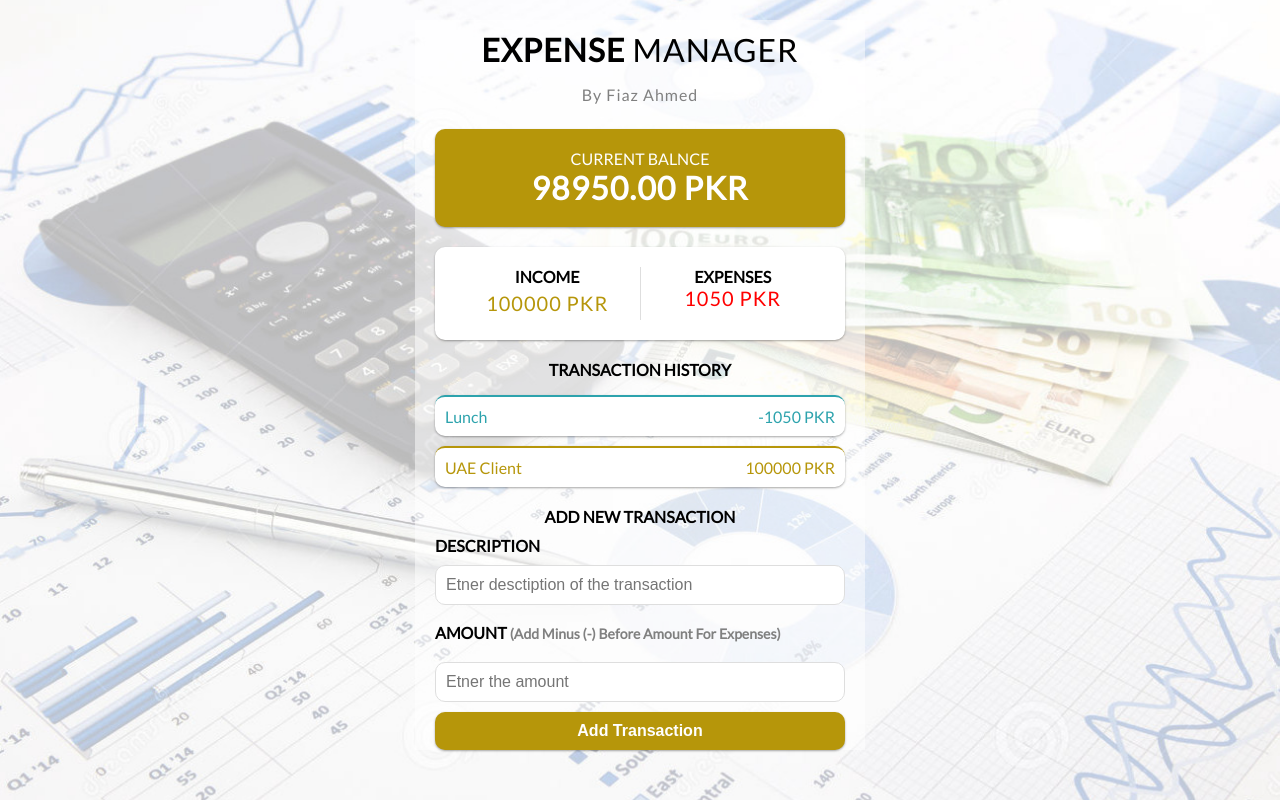
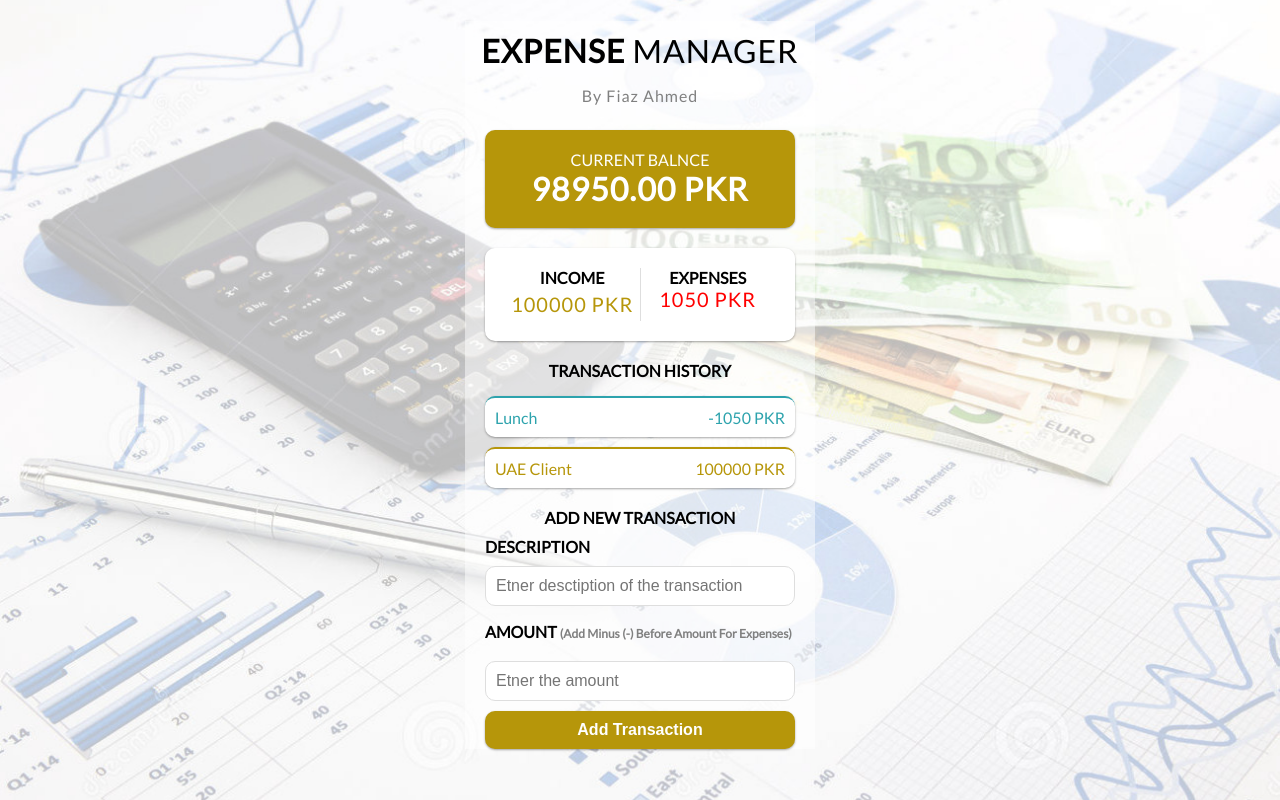
Before and after one commit to abufurqan/bc2020_assignment06, a React (Create React App) app: page / in a window 1280 px wide. Built offline with nearby package versions, Linux system fonts and the light colour scheme.

Commit message:
Update App.css
total width modified

```diff
--- a/src/App.css
+++ b/src/App.css
@@ -25,7 +25,7 @@ body {
 }
 
 .container {
-  width: 450px;
+  width: 350px;
   background-color: rgba(255, 255, 255, 0.5);
   padding: 1px 20px 0px 20px;
 }
@@ -143,7 +143,7 @@ label {
 label> span {
   display: inline-block;
   margin: 10px 0;
-  font-size: 14px;
+  font-size: 12px;
   color: gray;
   text-transform: capitalize;
 }
```
